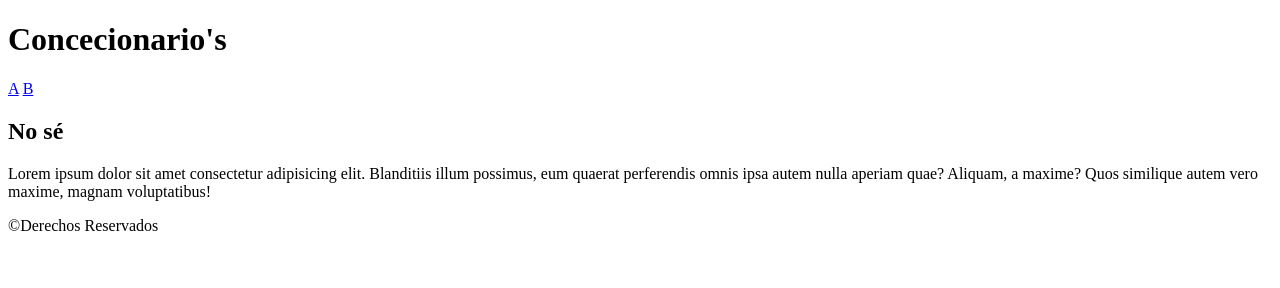
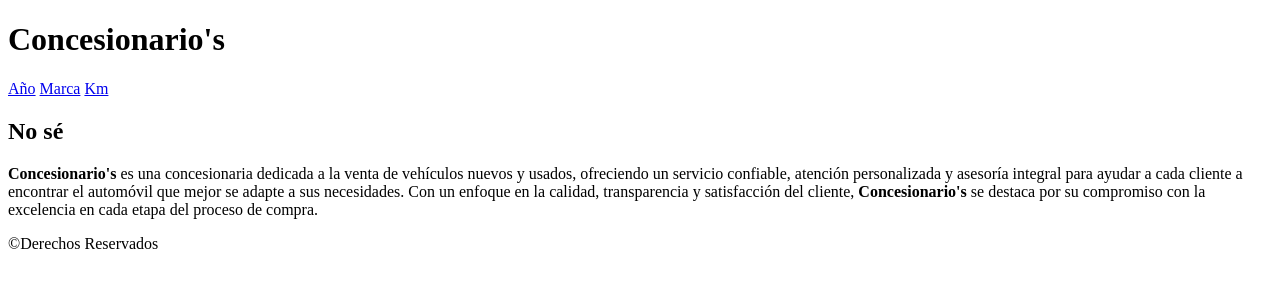
Before and after one commit to Renzo-Bravo/Curso-Back-End, a plain HTML site: page index.html in a window 1280 px wide. Drawn offline with Linux system fonts and the light colour scheme.

Commit message:
Agregando Descripción

```diff
--- a/index.html
+++ b/index.html
@@ -7,18 +7,20 @@
 </head>
 <body>
     <header>
-        <h1>Concecionario's</h1>
+        <h1>Concesionario's</h1>
 
         <nav>
-            <a href="#">A</a>
-            <a href="#">B</a>
+            <a href="#">Año</a>
+            <a href="#">Marca</a>
+            <a href="#">Km</a>
         </nav>
     </header>
 
     <main>
         <h2>No sé</h2>
 
-        <p>Lorem ipsum dolor sit amet consectetur adipisicing elit. Blanditiis illum possimus, eum quaerat perferendis omnis ipsa autem nulla aperiam quae? Aliquam, a maxime? Quos similique autem vero maxime, magnam voluptatibus!</p>
+        <p><strong>Concesionario's</strong> es una concesionaria dedicada a la venta de vehículos nuevos y usados, ofreciendo un servicio confiable, atención personalizada y asesoría integral para ayudar a cada cliente a encontrar el automóvil que mejor se adapte a sus necesidades. Con un enfoque en la calidad, transparencia y satisfacción del cliente, <strong>Concesionario's</strong> se destaca por su compromiso con la excelencia en cada etapa del proceso de compra.</p>
+
     </main>
 
     <footer> &copy;Derechos Reservados</footer>
```
